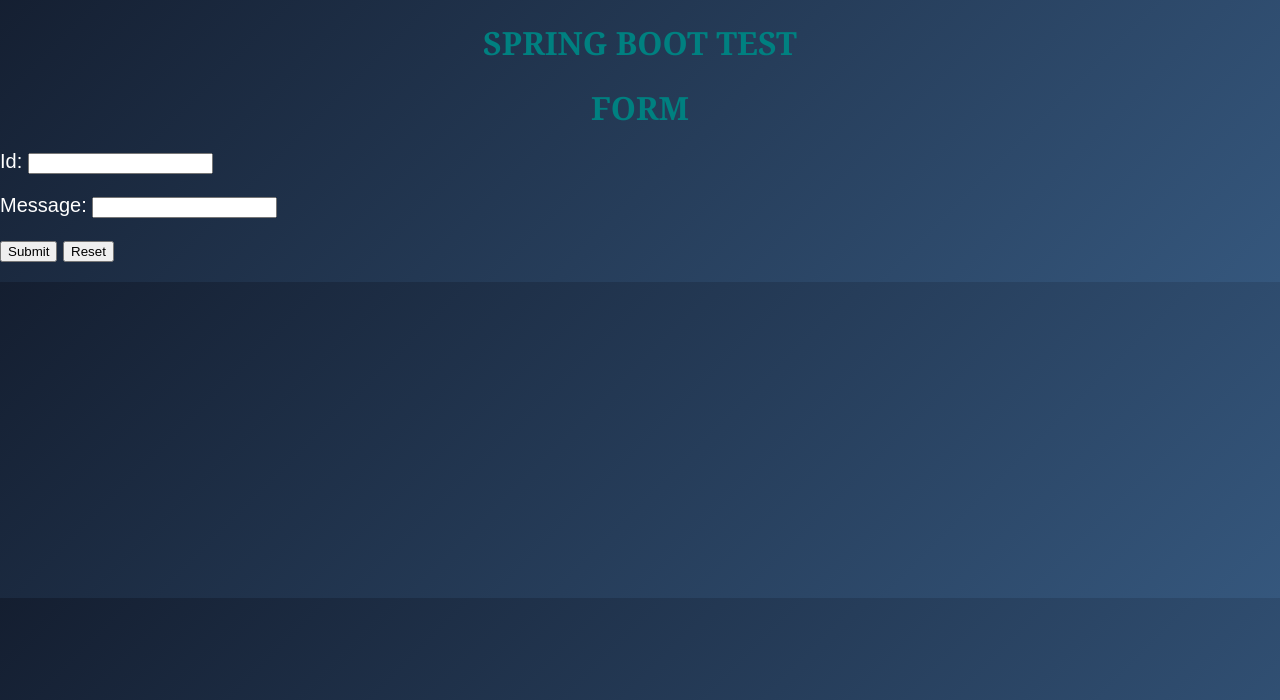
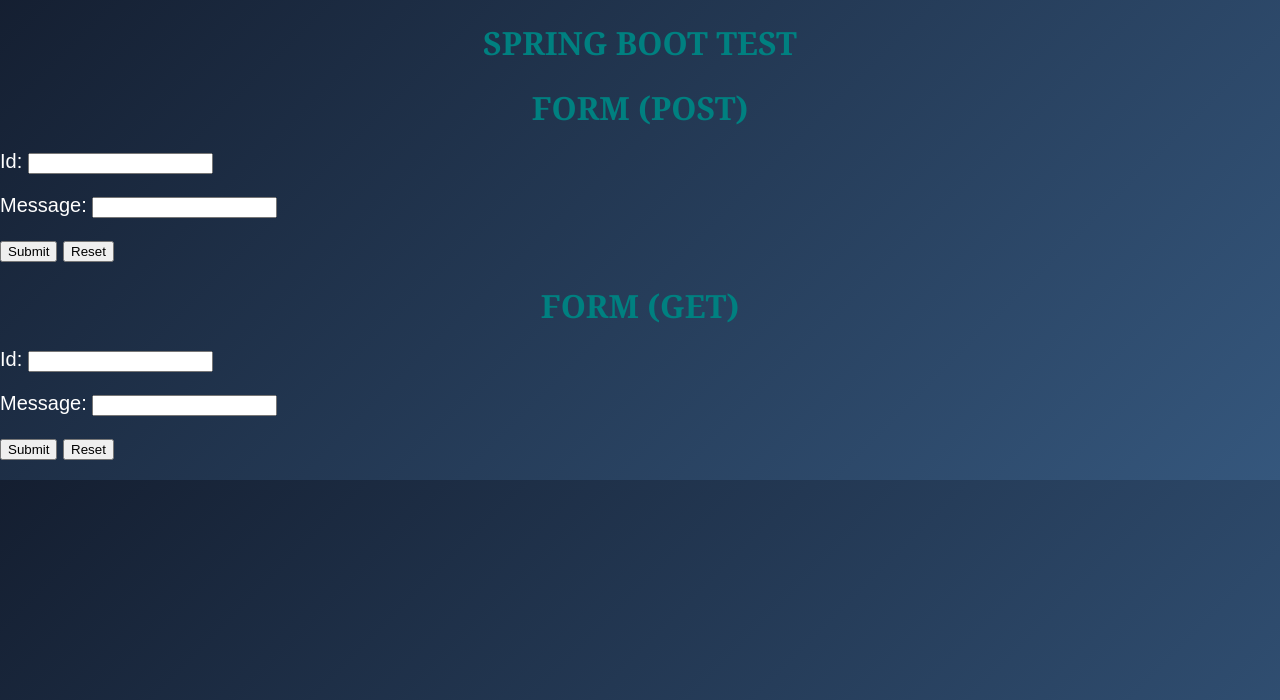
Before and after one commit to Omar-EB/Room-Booking-App, a Spring app: template DB_Project/src/main/resources/templates/greeting.html in a window 1280 px wide. Shown: the part 34-734 px from the top of the page. Run offline with Thymeleaf, Linux system fonts and the light colour scheme; the template is opened without the code that fills it, so the values that code supplies are empty.

Commit message:
post/get tests

```diff
--- a/DB_Project/pom.xml
+++ b/DB_Project/pom.xml
@@ -37,6 +37,11 @@
 			<artifactId>spring-boot-starter-test</artifactId>
 			<scope>test</scope>
 		</dependency>
+		<dependency>
+	        <groupId>org.springframework.boot</groupId>
+	        <artifactId>spring-boot-starter-thymeleaf</artifactId>
+	        <version>2.1.2.RELEASE</version>
+    	</dependency>
 	</dependencies>
 
 	<build>
--- a/DB_Project/src/main/java/com/team/application/ApplicationController.java
+++ b/DB_Project/src/main/java/com/team/application/ApplicationController.java
@@ -18,8 +18,8 @@
     }
 
     @GetMapping("/greeting")
-    public String greeting(@RequestParam(name="name", required=false, defaultValue="World") String name, Model model) {
-        model.addAttribute("name", name);
+    public String greetingForm(Model model) {
+        model.addAttribute("greeting", new Greeting());
         return "greeting";
     }
 
--- a/DB_Project/src/main/java/com/team/application/Greeting.java
+++ b/DB_Project/src/main/java/com/team/application/Greeting.java
@@ -2,8 +2,8 @@
 
 public class Greeting {
 
-    private long id;
-    private String content;
+    private long id=-1;
+    private String content="default";
 
     public long getId() {
         return id;
--- a/DB_Project/src/main/resources/templates/greeting.html
+++ b/DB_Project/src/main/resources/templates/greeting.html
@@ -24,8 +24,16 @@
   <body>
     <h1 class="title"> Spring Boot Test </h1>
 	<div id="introduction">
-	  <h1 class="title">Form</h1>
+	  <h1 class="title">Form (post)</h1>
       <form action="#" th:action="@{/greeting}" th:object="${greeting}" method="post">
+    	  <p>Id: <input type="text" th:field="*{id}" /></p>
+          <p>Message: <input type="text" th:field="*{content}" /></p>
+          <p><input type="submit" value="Submit" /> <input type="reset" value="Reset" /></p>
+      </form>
+
+
+      <h1 class="title">Form (get)</h1>
+      <form action="#" th:action="@{/greeting}" th:object="${greeting}" method="get">
     	  <p>Id: <input type="text" th:field="*{id}" /></p>
           <p>Message: <input type="text" th:field="*{content}" /></p>
           <p><input type="submit" value="Submit" /> <input type="reset" value="Reset" /></p>
--- a/DB_Project/src/main/resources/templates/styling.css
+++ /dev/null
@@ -1,85 +0,0 @@
-*{
-  /*this is the style-sheet*/
-  /*box-sizing: content-box; box model :width/height only represents the content's width/height, padding, margin border is added*/
-  /*box-sizing: border-box;  model : width/height is auto so that the sum is equal to desired width/height*/
-}
-
-body {
-  /* Old browsers */
-  background: #141E30;
-  /* Chrome 10-25, Safari 5.1-6 */
-  background: -webkit-linear-gradient(-45deg, #35577D, #141E30);
-  /* W3C, IE 10+/ Edge, Firefox 16+, Chrome 26+, Opera 12+, Safari 7+ */
-  background: linear-gradient(-45deg, #35577D, #141E30);
-  margin: 0;
-  padding: 0;
-}
-
-.image {
-  background-image: url("https://upload.wikimedia.org/wikipedia/commons/c/c2/Pan_troglodytes_%26_Pan_paniscus.jpg");
-  background-size: cover;
-  background-position: center;
-  height: 300px;
-  border: 4px solid coral;
-  padding: 4px 4px;
-}
-.image p {
-	color: black;
-	font-weight: bold;
-}
-
-
-p {
-	color : white;
-	font-size : 20px;
-	font-family : Arial;
-}
-
-h1,h5 {
-	text-align: center;
-	font-family: Georgia;
-}
-h2{
-	text-align: center;
-}
-
-#habitat{
-	text-align: center;
-}
-
-.title{
-	color: teal;
-	text-transform: uppercase;
-}
-
-/*  color:purple !important; will make the color of the specified elements purple no matter what id's or classes that exist */
-
-#id-1{
-	font-family: cursive;
-}
-
-.list li { /* all listed items inside of the entire block that has this class name */
-	color: teal;
-}
-
-
-/* X.class != .class X*/
-
-
-h2.specialh2{ /* all h2's with that class name */
-	font-size : 30px;
-}
-
-#habitat li{ /* all listed items inside of the entire block that has this id */
-	color : pink;
-}
-
-#video{
-	width: 500px;
-	margin: 0 auto;
-	position: center;
-}
-
-#media{
-	width:100%;
-}
```
Also changed, not shown: DB_Project/src/main/resources/static/index.html (deleted, +0 -63 lines), DB_Project/src/main/resources/templates/index.html (added, +61 -0 lines), 1 other file.
